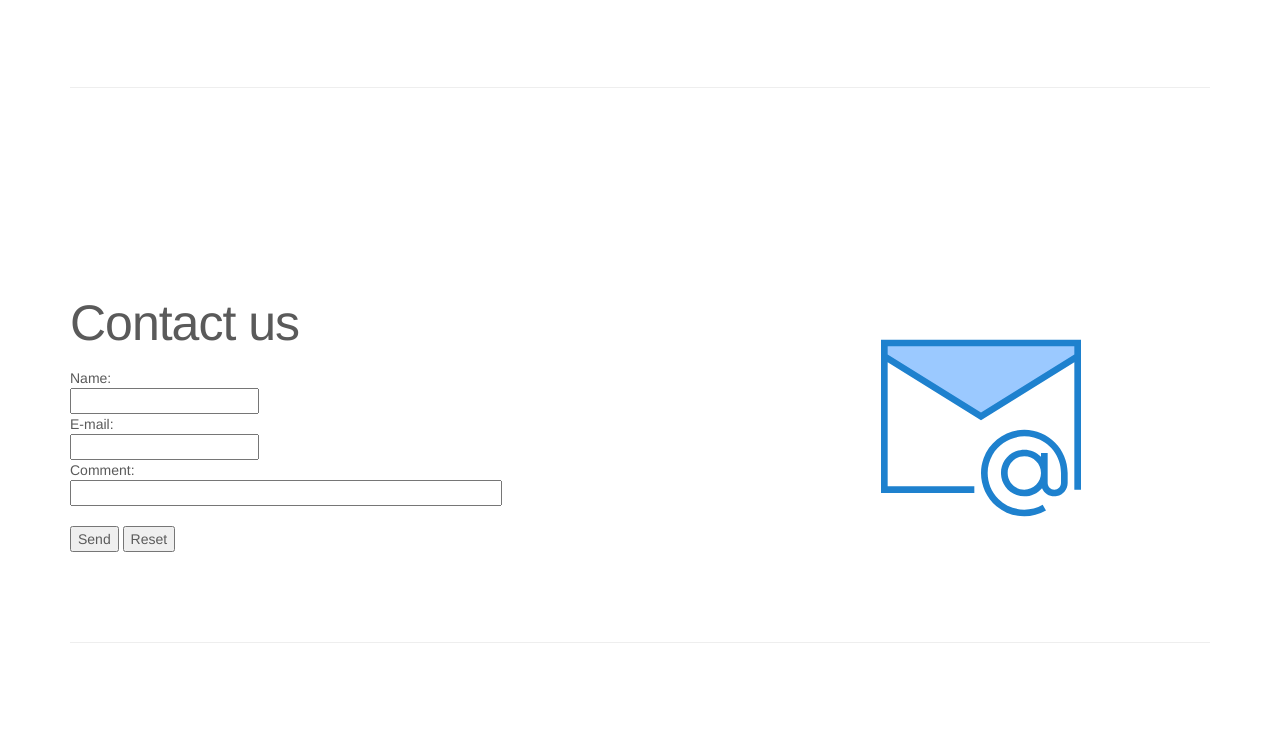
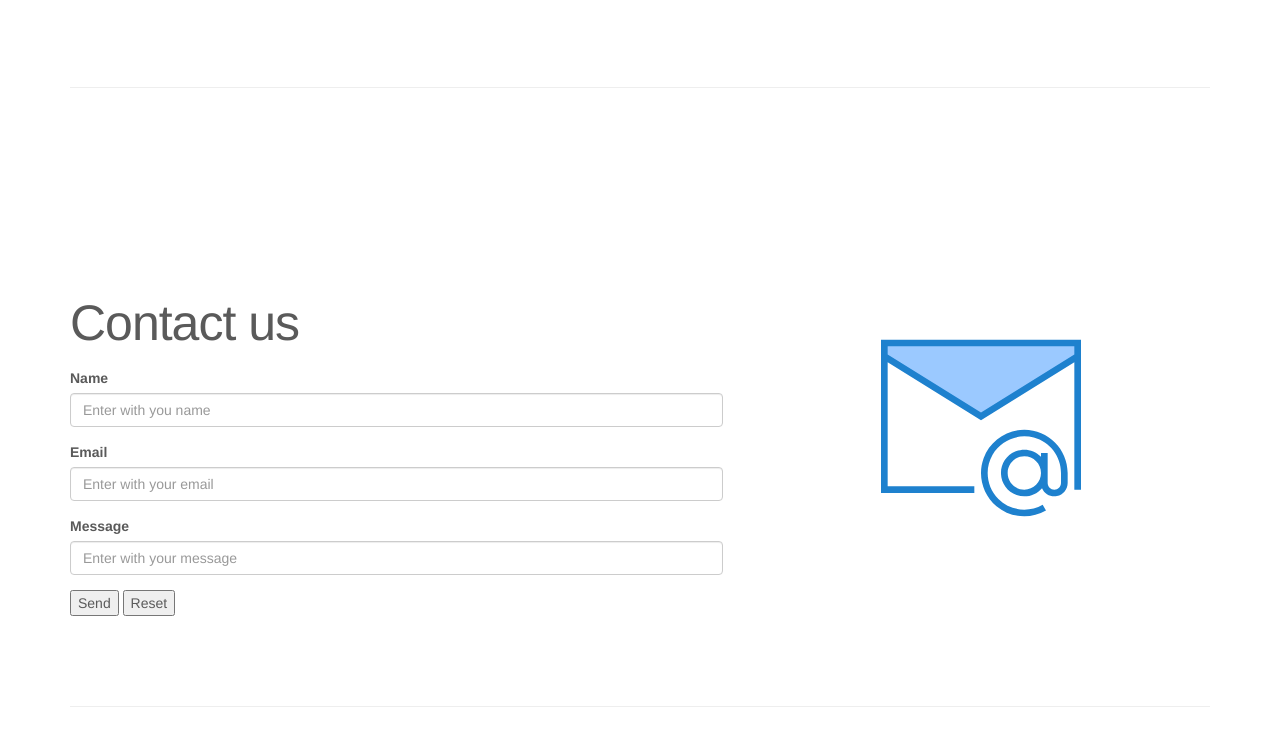
Before and after one commit to lahstorti/coding_course_project, a plain HTML site: page index.html in a window 1280 px wide. Shown: the part 2018-2764 px from the top of the page. Drawn offline with Linux system fonts and the light colour scheme.

Commit message:
form style

```diff
--- a/index.html
+++ b/index.html
@@ -159,9 +159,31 @@
 
   <div id="contact" class="row featurette">
     <div class="col-md-7">
-      <h2 class="featurette-heading">Contact us <!-- <span class="text-muted">Checkmate.</span> --></h2>
-      <p class="lead"></p>
-      <form action="mailto:someone@example.com" method="post" enctype="text/plain">
+      <div>
+        <h2 class="featurette-heading">Contact us <!-- <span class="text-muted">Checkmate.</span> --></h2>
+        <p class="lead"></p>
+      </div>
+      <div>
+        <form action="mailto:someone@example.com" method="post" enctype="text/plain">
+          <div class="form-group">
+            <label for="formGroupName">Name</label>
+            <input type="text" class="form-control" id="formGroupName" placeholder="Enter with you name">
+          </div>
+          <div class="form-group">
+            <label for="formGroupEmail">Email</label>
+            <input type="text" class="form-control" id="formGroupEmail" placeholder="Enter with your email">
+          </div>
+          <div class="form-group">
+            <label for="formGroupMessage">Message</label>
+            <input type="text" class="form-control" id="formGroupMessage" placeholder="Enter with your message">
+          </div>
+          <div>
+            <input type="submit" value="Send">
+            <input type="reset" value="Reset">
+          </div>
+        </form>
+      </div>
+      <!-- <form action="mailto:someone@example.com" method="post" enctype="text/plain">
         Name:<br>
         <input type="text" name="name"><br>
         E-mail:<br>
@@ -170,7 +192,7 @@
         <input type="text" name="comment" size="50"><br><br>
         <input type="submit" value="Send">
         <input type="reset" value="Reset">
-      </form>
+      </form> -->
     </div>
     <div class="col-md-5">
       <img class="featurette-image img-responsive center-block mail" src="images/Icons/mail.svg" alt="Contact us image">
--- a/style.css
+++ b/style.css
@@ -11,7 +11,6 @@
 }
 
 .menu {
-  color: grey;
   font-size: 20px;
 }
 
```
Also changed, not shown: 1 other file.
